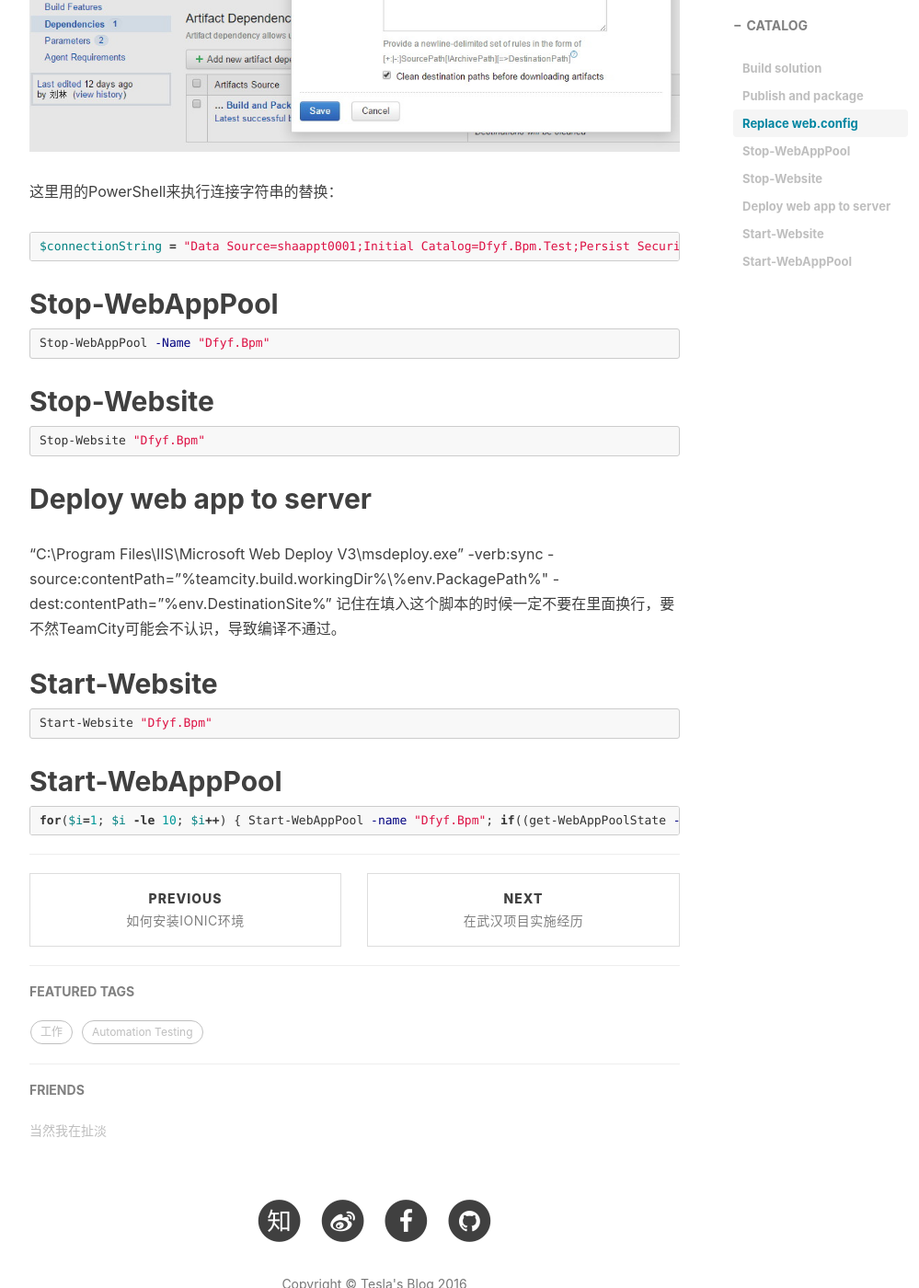
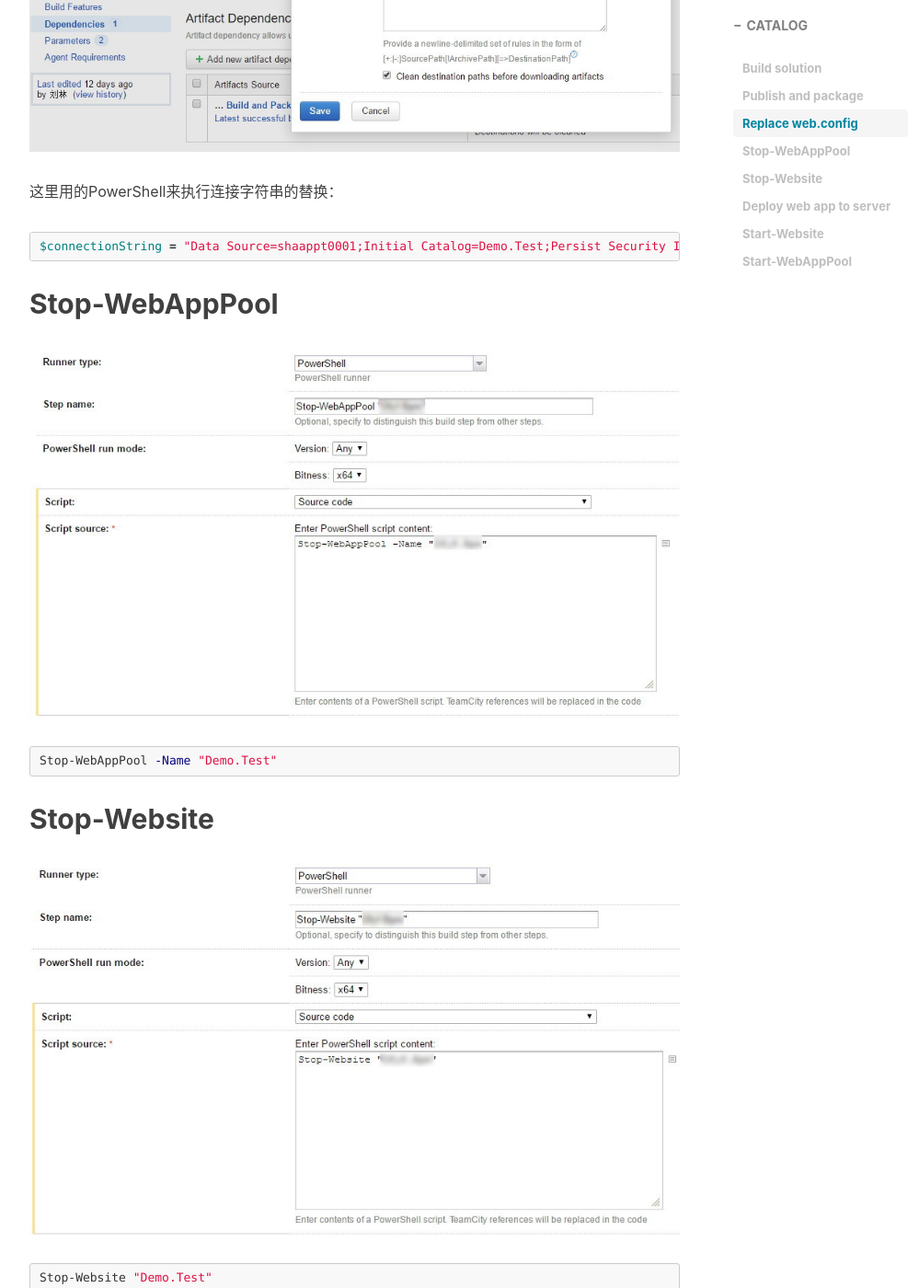
Before and after one commit to ccflyme/ccflyme.github.io, a Jekyll site: the page built from _posts/2016-06-11-use-teamcity-to-do-continuous-integration-forWeb.markdown, in a window 1280 px wide and 1400 px high, scrolled down 3535 px. Shown: the whole window at 92% size, without its empty margins (233-1232 px from the left). Built offline with Jekyll 4.4.1, drawn with Linux system fonts in a browser that asks for light colours; comment, search, counter and statistics services are not loaded; some of the changed text lies outside the part shown.

Commit message:
update blog

````diff
--- a/_posts/2016-06-11-use-teamcity-to-do-continuous-integration-forWeb.markdown
+++ b/_posts/2016-06-11-use-teamcity-to-do-continuous-integration-forWeb.markdown
@@ -81,8 +81,8 @@ xmlns="http://schemas.microsoft.com/developer/msbuild/2003">
 这里用的PowerShell来执行连接字符串的替换：
 
 ```powershell
-$connectionString = "Data Source=shaappt0001;Initial Catalog=Dfyf.Bpm.Test;Persist Security Info=true;User ID=sa;PWD=Passw0rd;Packet Size=4096;"
-$webConfigPath = "%teamcity.build.workingDir%\Dfyf.Bpm\web.config"
+$connectionString = "Data Source=shaappt0001;Initial Catalog=Demo.Test;Persist Security Info=true;User ID=YourAccount;PWD=YourPassword;Packet Size=4096;"
+$webConfigPath = "%teamcity.build.workingDir%\Demo.Test\web.config"
 $xml = [xml](get-content $webConfigPath)
 $root = $xml.get_DocumentElement();
 $root.connectionStrings.add.connectionString = $connectionString
@@ -90,32 +90,45 @@ $xml.Save($webConfigPath)
 ```
 
 ## Stop-WebAppPool
+![img](/img/in-post/teamcity5.jpg)
+
 ```powershell
-Stop-WebAppPool -Name "Dfyf.Bpm"
+Stop-WebAppPool -Name "Demo.Test"
 ```
 
 ## Stop-Website
+![img](/img/in-post/teamcity6.jpg)
+
 ```powershell
-Stop-Website "Dfyf.Bpm"
+Stop-Website "Demo.Test"
 ```
 
 ## Deploy web app to server
+![img](/img/in-post/teamcity7.jpg)
 
+```
 "C:\Program Files\IIS\Microsoft Web Deploy V3\msdeploy.exe" -verb:sync -source:contentPath="%teamcity.build.workingDir%\%env.PackagePath%\" -dest:contentPath="%env.DestinationSite%"
-记住在填入这个脚本的时候一定不要在里面换行，要不然TeamCity可能会不认识，导致编译不通过。
+```
+>Note：记住在填入这个脚本的时候一定不要在里面换行，要不然TeamCity可能会不认识，导致编译不通过。
+
+环境变量的设置：
+![img](/img/in-post/teamcity10.jpg)
 
 ## Start-Website
+![img](/img/in-post/teamcity8.jpg)
+
 ```powershell
-Start-Website "Dfyf.Bpm"
+Start-Website "Demo.Test"
 ```
 
 ## Start-WebAppPool
+![img](/img/in-post/teamcity9.jpg)
 
 ```powershell
 for($i=1; $i -le 10; $i++)
 {
-    Start-WebAppPool -name "Dfyf.Bpm";
-    if((get-WebAppPoolState -name "Dfyf.Bpm").Value -eq "Started")
+    Start-WebAppPool -name "Demo.Test";
+    if((get-WebAppPoolState -name "Demo.Test").Value -eq "Started")
     {
         break;
     }
````
Also changed, not shown: img/in-post/teamcity10.jpg (added), img/in-post/teamcity3.jpg, img/in-post/teamcity4.jpg, img/in-post/teamcity5.jpg (added), img/in-post/teamcity6.jpg (added), img/in-post/teamcity7.jpg (added), img/in-post/teamcity8.jpg (added), img/in-post/teamcity9.jpg (added).
